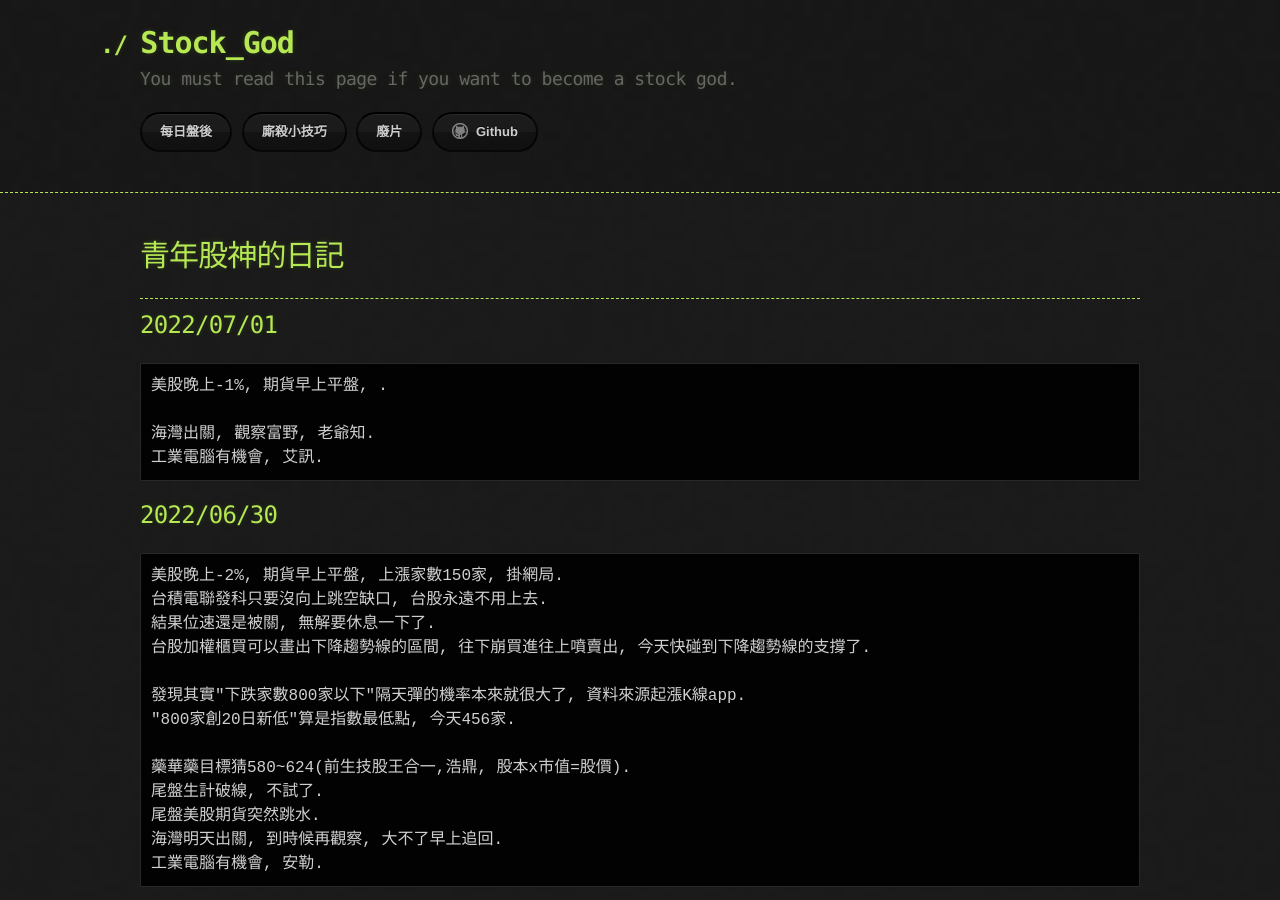
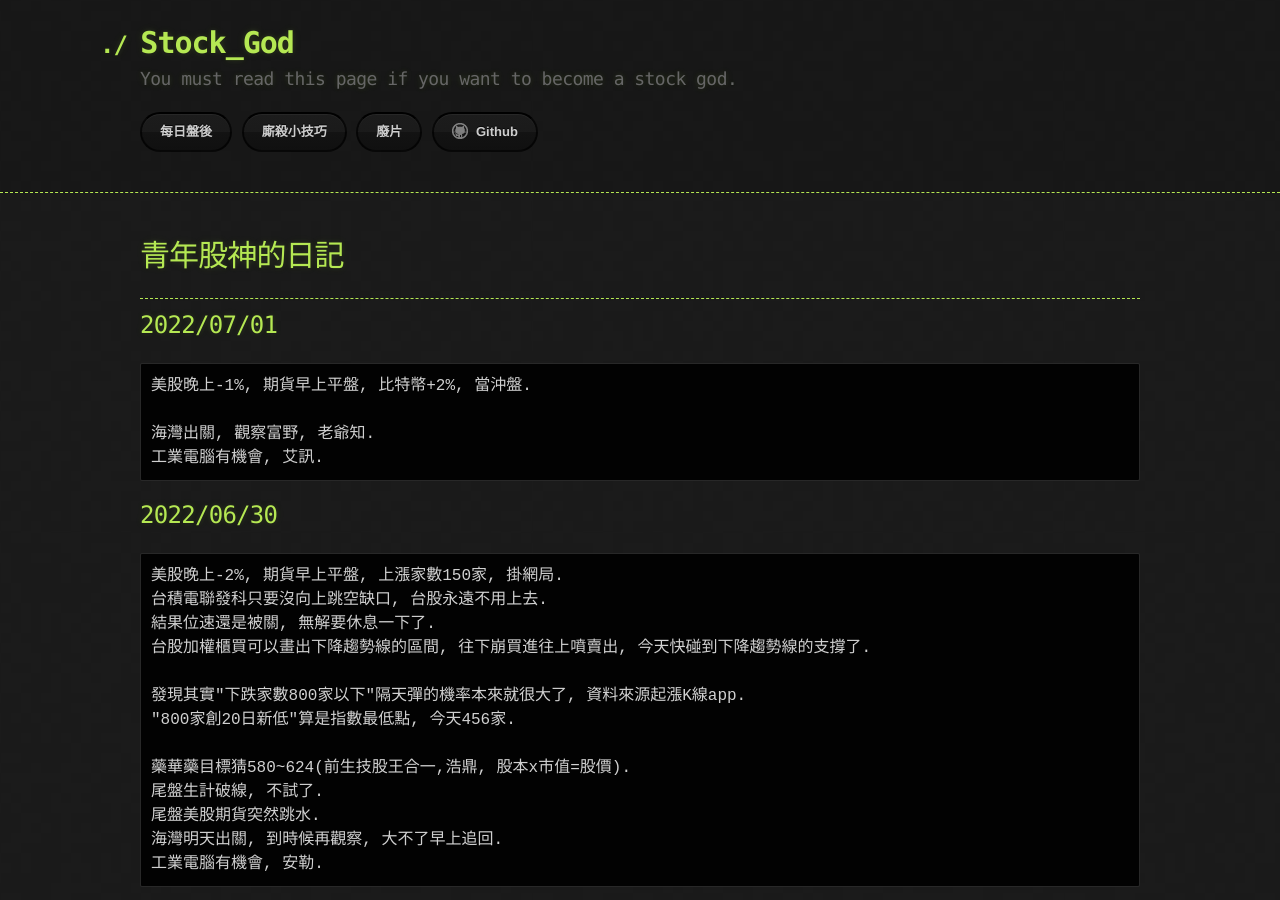
Before and after one commit to lepg5487/Stock_God, a Jekyll site: the page built from index.md, in a window 1280 px wide and 900 px high. Built offline with Jekyll 4.4.1, drawn with Linux system fonts in a browser that asks for light colours; our own code applies the rules of GitHub Pages for plain Markdown files.

Commit message:
Update index.md

````diff
--- a/index.md
+++ b/index.md
@@ -8,7 +8,7 @@ layout: testlayouts
 
 ## 2022/07/01
 ```
-美股晚上-1%, 期貨早上平盤, .
+美股晚上-1%, 期貨早上平盤, 比特幣+2%, 當沖盤.
 
 海灣出關, 觀察富野, 老爺知.
 工業電腦有機會, 艾訊.
````
